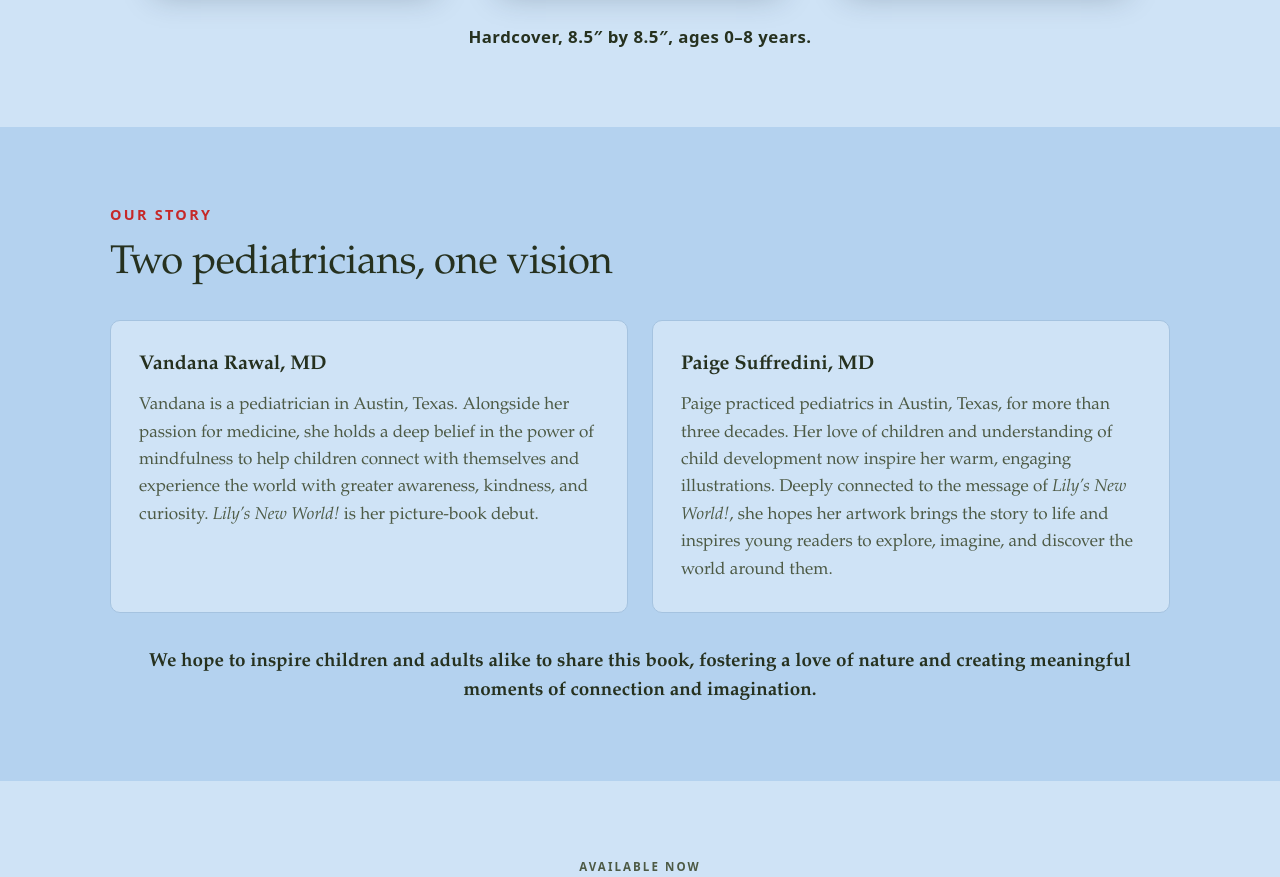
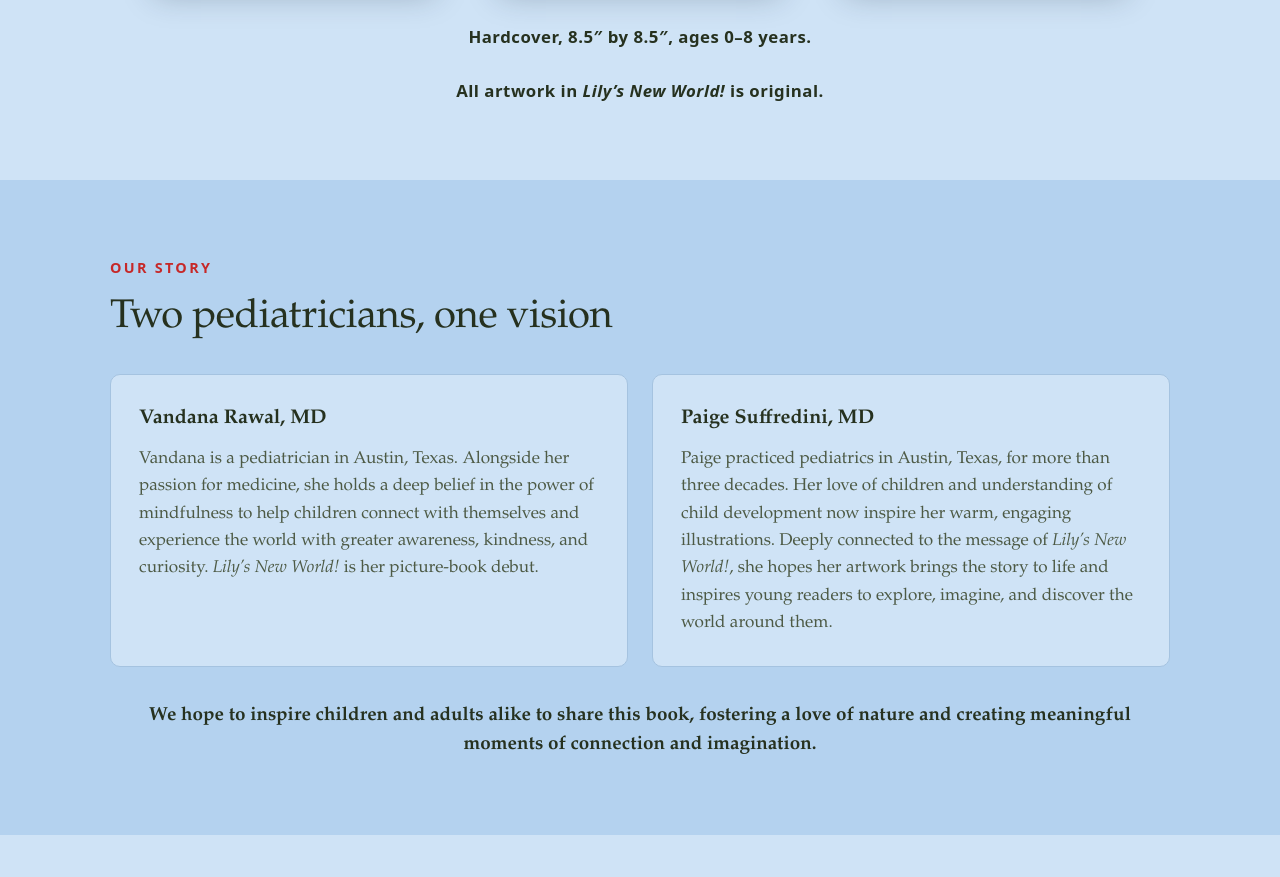
Before and after one commit to Little-Ladybug-Press/littleladybugpress-site, a plain HTML site: page index.html in a window 1280 px wide. Shown: the part 1281-2158 px from the top of the page. Drawn offline with Linux system fonts and the light colour scheme.

Commit message:
Add note that all artwork in Lily's New World! is original

```diff
--- a/index.html
+++ b/index.html
@@ -63,6 +63,7 @@
       </figure>
     </div>
     <p class="spreads-note">Hardcover, 8.5&Prime; by 8.5&Prime;, ages 0&ndash;8 years.</p>
+    <p class="spreads-note">All artwork in <em>Lily&rsquo;s New World!</em> is original.</p>
   </section>
 
   <section class="section tinted" id="authors">
```
